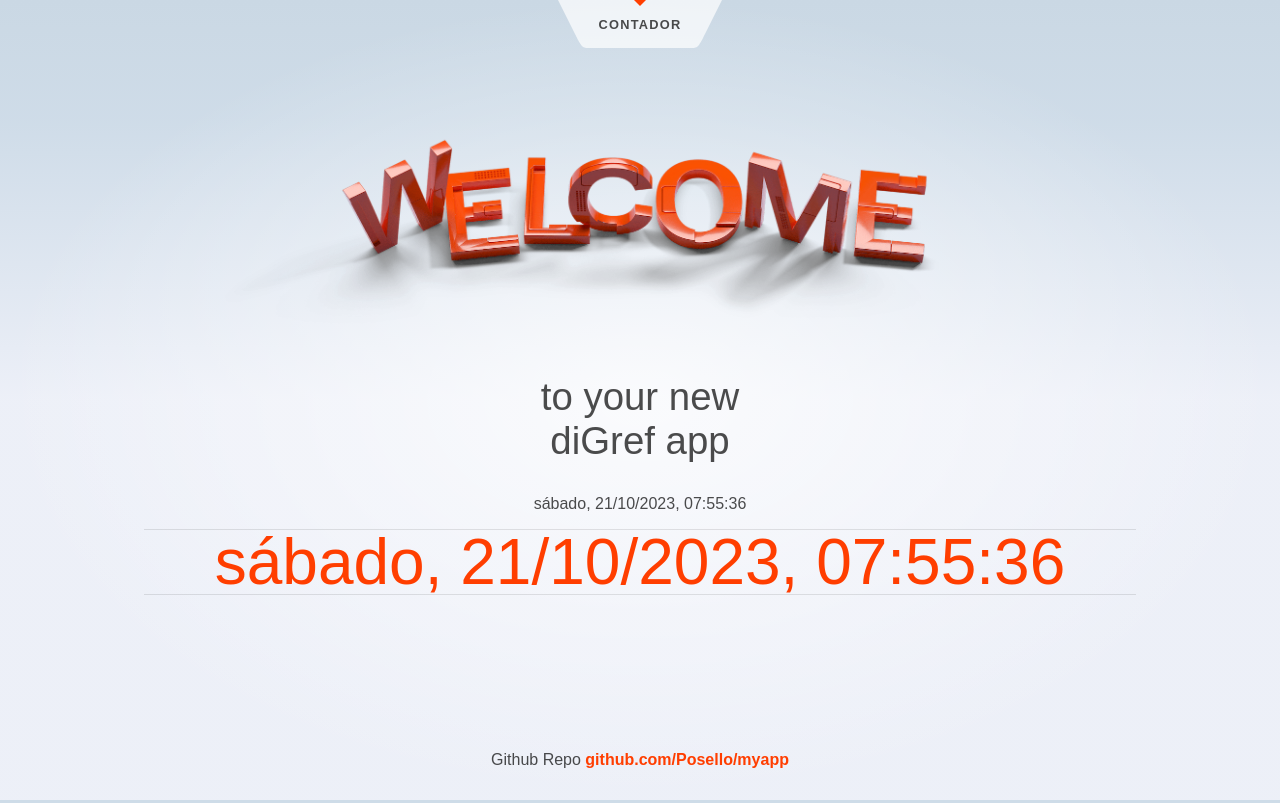
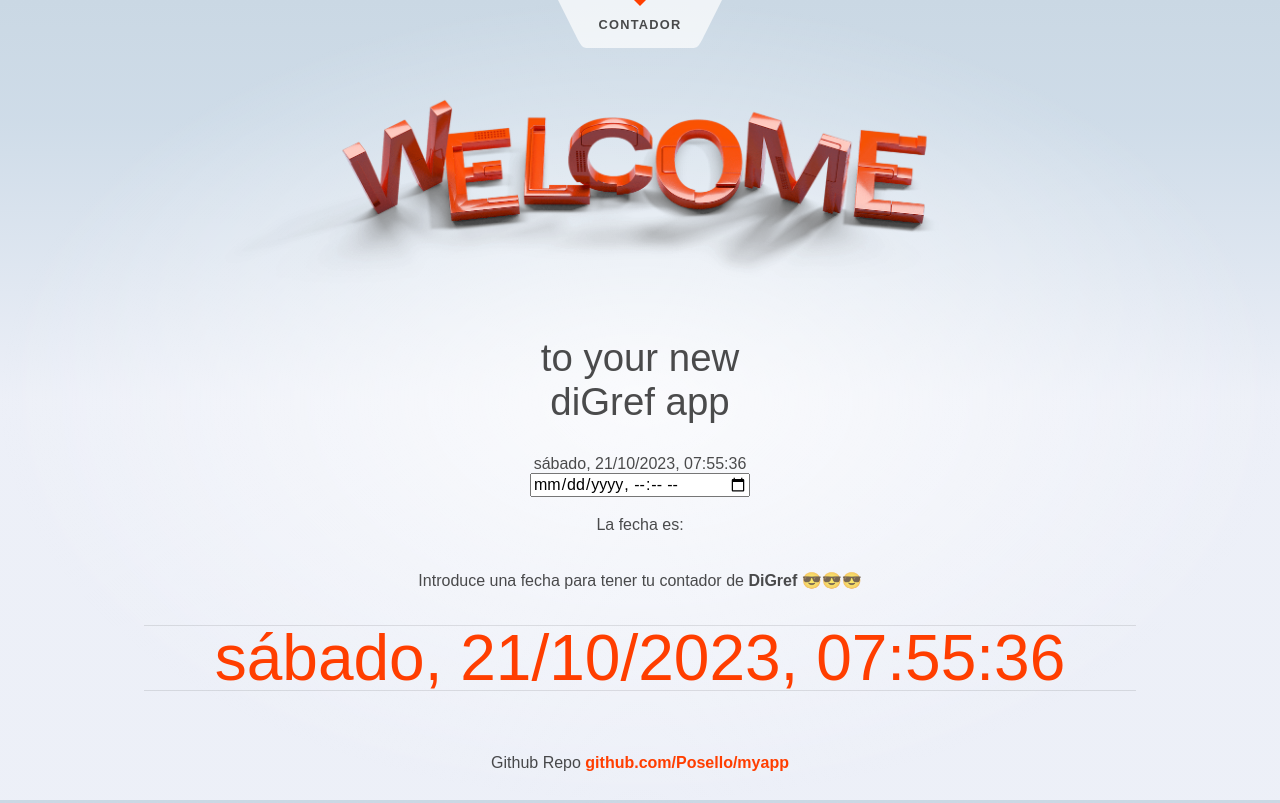
Before and after one commit to Posello/myapp, a SvelteKit app: page / in a window 1280 px wide. Built offline with nearby package versions, Linux system fonts and the light colour scheme.

Commit message:
Update counter logic to have difference value

```diff
--- a/src/routes/+page.svelte
+++ b/src/routes/+page.svelte
@@ -3,7 +3,6 @@
 	import welcome from '$lib/images/svelte-welcome.webp';
 	import welcome_fallback from '$lib/images/svelte-welcome.png';
 </script>
-
 <svelte:head>
 	<title>Myapp</title>
 	<meta name="description" content="Svelte demo app" />
--- a/src/routes/Counter.svelte
+++ b/src/routes/Counter.svelte
@@ -1,5 +1,5 @@
 <script lang="ts">
-	import { spring } from 'svelte/motion';
+  import { spring } from "svelte/motion";
 
   let count = 0;
 
@@ -12,29 +12,85 @@
     return ((n % m) + m) % m;
   }
 
+  // la interfaz sirve para que no tengas que acordarte que propiedades tiene un objeto y el tipo que son
+  interface diferenciaFechas {
+    dias: number;
+    horas: number;
+    minutos: number;
+    segundos: number;
+  }
 
-
-
-	let reloj:string = " ";
+  let reloj: string = " ";
 
   setInterval(() => {
     const date: Date = new Date();
-			let fecha:string =
-				date.toLocaleDateString('es-ES',{
-					weekday:'long',
-					day:'2-digit',
-					month:'2-digit',
-					year:'numeric',
-					hour:'2-digit',
-					minute:'2-digit',
-					second:'2-digit'
+    let fecha: string = date.toLocaleDateString("es-ES", {
+      weekday: "long",
+      day: "2-digit",
+      month: "2-digit",
+      year: "numeric",
+      hour: "2-digit",
+      minute: "2-digit",
+      second: "2-digit",
     });
     reloj = fecha;
   }, 1);
 
+  let userInput = "";
+  let diferencia: diferenciaFechas;
+  function updateDate() {
+    if (userInput !== "") {
+      let currentDate: Date = new Date();
+      let date = new Date(userInput);
+      diferencia = diferenciaFechas(currentDate, date);
+    }
+  }
+
+  // optimizar esta parte del codigo porque he hecho copia pega del chat gpt xddddd
+  function diferenciaFechas(fecha1: any, fecha2: any) {
+    let diferencia = Math.abs(fecha1 - fecha2); // Obtiene la diferencia en milisegundos
+
+    let dias = Math.floor(diferencia / (1000 * 60 * 60 * 24)); // Convierte milisegundos a días
+    diferencia -= dias * (1000 * 60 * 60 * 24);
+
+    let horas = Math.floor(diferencia / (1000 * 60 * 60)); // Convierte milisegundos a horas
+    diferencia -= horas * (1000 * 60 * 60);
+
+    let minutos = Math.floor(diferencia / (1000 * 60)); // Convierte milisegundos a minutos
+    diferencia -= minutos * (1000 * 60);
+
+    let segundos = Math.floor(diferencia / 1000); // Convierte milisegundos a segundos
+
+    return {
+      dias: dias,
+      horas: horas,
+      minutos: minutos,
+      segundos: segundos,
+    };
+  }
 </script>
 
 <span>{reloj}</span>
+<label>
+  <input
+    bind:value={userInput}
+    on:change={updateDate}
+    type="datetime-local"
+    name="userDdate"
+    id="userDdate"
+  />
+</label>
+<p>La fecha es: {userInput}</p>
+{#if diferencia != null}
+  <p>
+    La diferencia es: dias:{diferencia?.dias}, horas: {diferencia?.horas},
+    minutos: {diferencia?.minutos}, segundos: {diferencia?.segundos}
+  </p>
+{:else}
+  <p>
+    Introduce una fecha para tener tu contador de <strong>DiGref</strong> 😎😎😎
+  </p>
+{/if}
 
 <div class="counter">
   <!-- <button on:click={() => (count -= 1)} aria-label="Decrease the counter by one">
```
Also changed, not shown: src/routes/styles.css (+11 -5 lines). Lines whose indentation alone changed are shown as unchanged.
